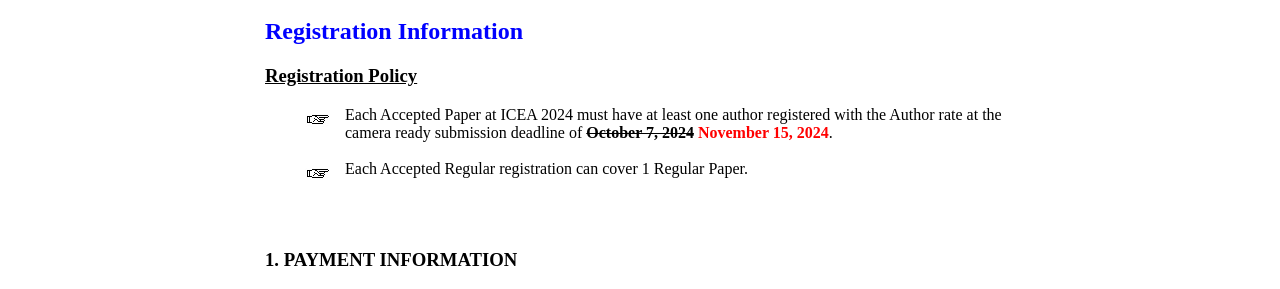
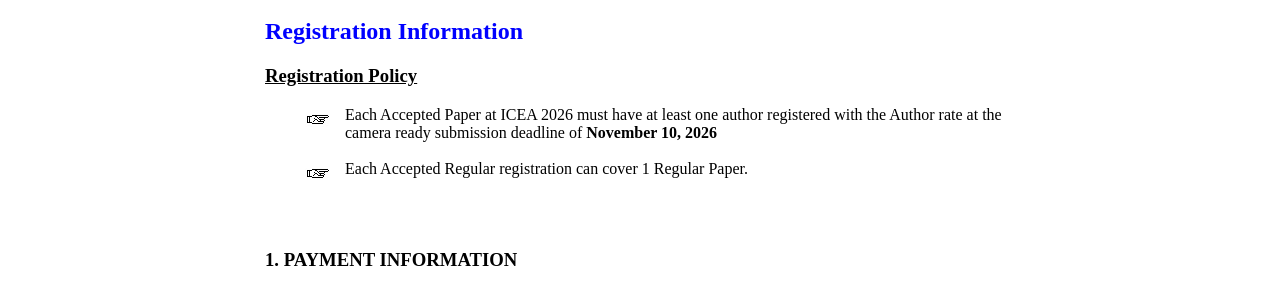
Before and after one commit to icea-conf/2026, a Jekyll site: the page built from registration/index.html, in a window 1280 px wide. Shown: the part 267-556 px from the top of the page. Built offline with Jekyll 4.4.1, drawn with Linux system fonts in a browser that asks for light colours.

Commit message:
Update index.html
Registration information updated

```diff
--- a/registration/index.html
+++ b/registration/index.html
@@ -24,7 +24,8 @@
 
                <h3><u>Registration Policy</u></h3>
                <ul class="ul-style">
-                    <li class="li-style"><a style="text-align: justify">Each Accepted Paper at ICEA 2024 must have at least one author registered with the Author rate at the camera ready submission deadline of <b><del>October 7, 2024</del></b> <b style="color: #FF0000;">November 15, 2024</b>.</a></li><br>
+                    <li class="li-style"><a style="text-align: justify">Each Accepted Paper at ICEA 2026 must have at least one author registered with the Author rate at the camera ready submission deadline of <b>November 10, 2026</b>
+                         <!--<b style="color: #FF0000;">November 15, 2024</b>.  --></a></li><br>
                     <li class="li-style"><a style="text-align: justify">Each Accepted Regular registration can cover 1 Regular Paper.</a></li><br>
                     <!-- <li class="li-style"><a style="text-align: justify">ACM Member or ACM SigAPP member rates are only available to individuals who are ACM or ACM SigAPP members at the time of registration.</a></li> -->
                </ul></br>
```
